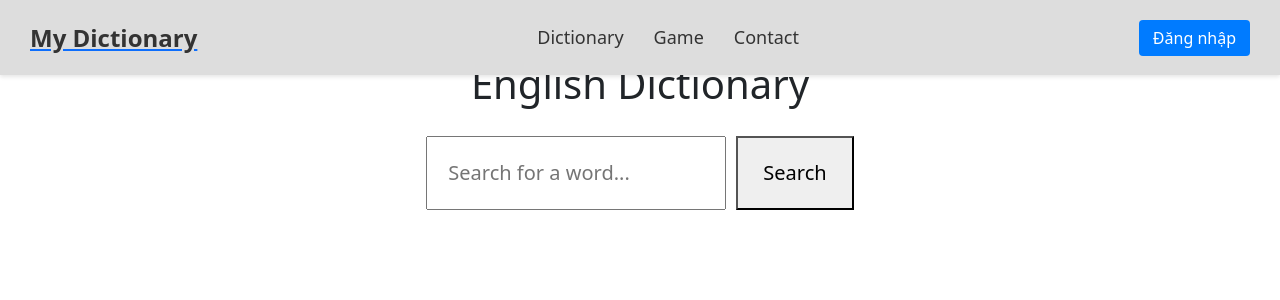
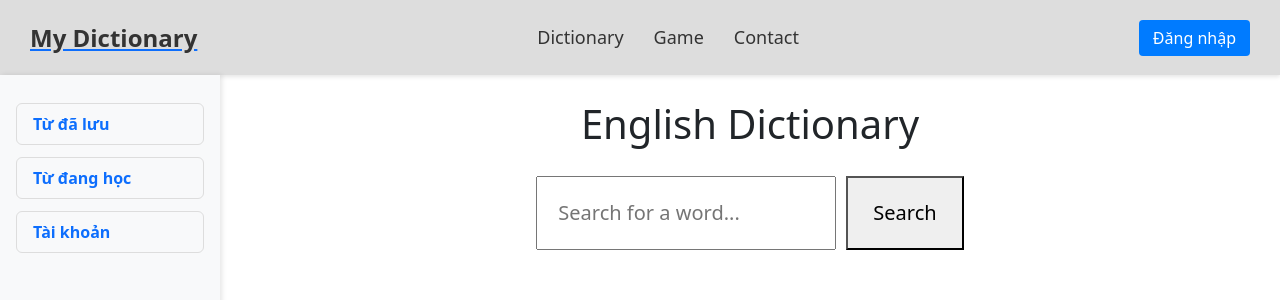
Before and after one commit to trietle847/project_1, a Vue app in the folder frontend/: page / in a window 1280 px wide. Shown: the top 300 px of the page. Built offline with nearby package versions, Linux system fonts and the light colour scheme.

Commit message:
add sidebar

```diff
--- a/frontend/src/views/homePages/home.vue
+++ b/frontend/src/views/homePages/home.vue
@@ -1,7 +1,7 @@
 <template>
     <div class="home-page">
         <Navbar />
-
+        <Sidebar />
         <h1>English Dictionary</h1>
         <div class="search-container">
             <input type="text" v-model="searchQuery" placeholder="Search for a word..." @input="searchWord" />
@@ -32,11 +32,13 @@
 
 <script>
 import Navbar from '@/components/navbar.vue';
+import Sidebar from '@/components/sidebar.vue';
 import dictionaryService from '@/services/dictionary.service';
 
 export default {
     components: {
         Navbar,
+        Sidebar,
     },
     data() {
         return {
@@ -69,8 +71,9 @@ export default {
     flex-direction: column;
     align-items: center;
     min-height: calc(100vh - 60px);
-    margin: 40px auto 0;
+    margin: 80px auto 0;
     padding: 20px;
+    padding-left: 240px;
     text-align: center;
 }
 
@@ -99,6 +102,7 @@ button {
 .cards-container {
     display: flex;
     flex-direction: column;
+    align-items: center;
     gap: 12px;
     padding: 10px;
 }
@@ -116,6 +120,7 @@ button {
     width: 100%;
     transition: all 0.3s ease;
     cursor: pointer;
+    width: 85%;
 }
 
 .word-card:hover {
```
